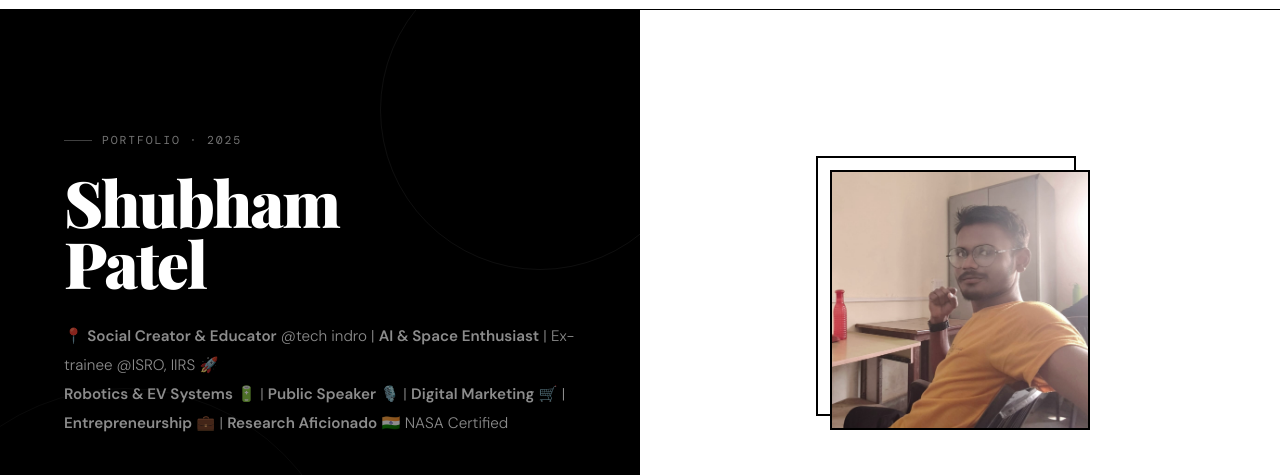
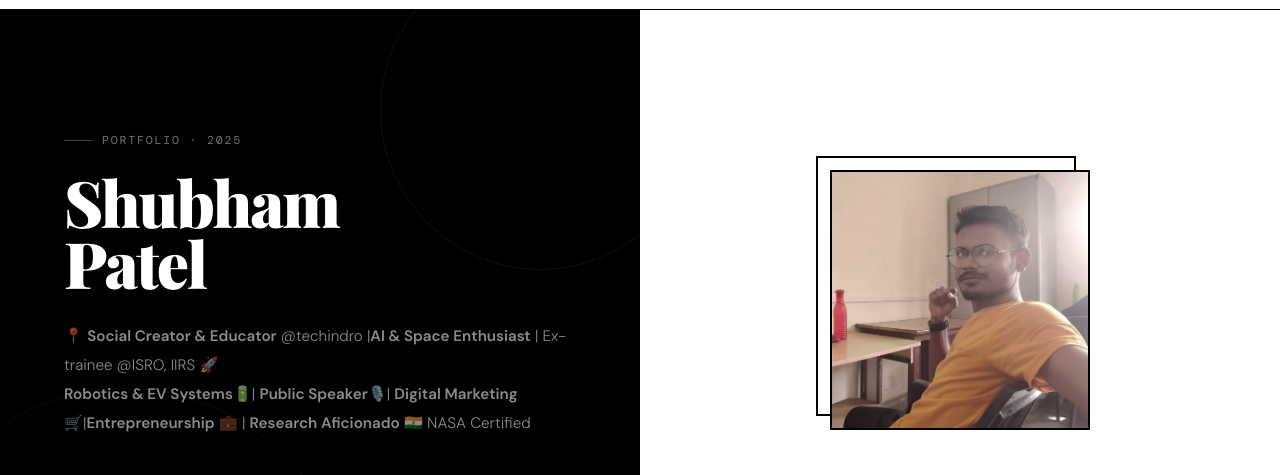
Before and after one commit to techindro/Shubham-patel-portfolio, a website: page index.html in a window 1280 px wide. Shown: the part 62-537 px from the top of the page. Drawn offline with nearby package versions, Linux system fonts and the light colour scheme.

Commit message:
Update index.html

```diff
--- a/index.html
+++ b/index.html
@@ -413,9 +413,10 @@ footer{background:var(--black);color:var(--white);border-top:1.5px solid rgba(25
         <div class="hero-tag">Portfolio · 2025</div>
         <h1 class="hero-name">Shubham<br/>Patel</h1>
 <p class="hero-role">
-  📍 <strong>Social Creator & Educator</strong> @tech indro | <strong>AI & Space Enthusiast</strong> | Ex-trainee @ISRO, IIRS 🚀<br>
-  <strong>Robotics & EV Systems</strong> 🔋 | <strong>Public Speaker</strong> 🎙️ | <strong>Digital Marketing</strong> 🛒 | <strong>Entrepreneurship</strong> 💼 |
-  <strong>Research Aficionado</strong> 🇮🇳  NASA Certified<br>
+  📍 <strong>Social Creator & Educator</strong> @techindro |<strong>AI & Space Enthusiast</strong> | Ex-trainee @ISRO, IIRS 🚀<br>
+  <strong>Robotics & EV Systems</strong>🔋| <strong>Public Speaker</strong>🎙️|
+  <strong>Digital Marketing</strong>🛒|<strong>Entrepreneurship</strong> 💼 |
+  <strong>Research Aficionado</strong> 🇮🇳 NASA Certified<br>
 </p>
         <div class="hero-cta">
           <button class="cta-btn cta-primary" onclick="navigateTo('contact')">Get In Touch</button>
```
